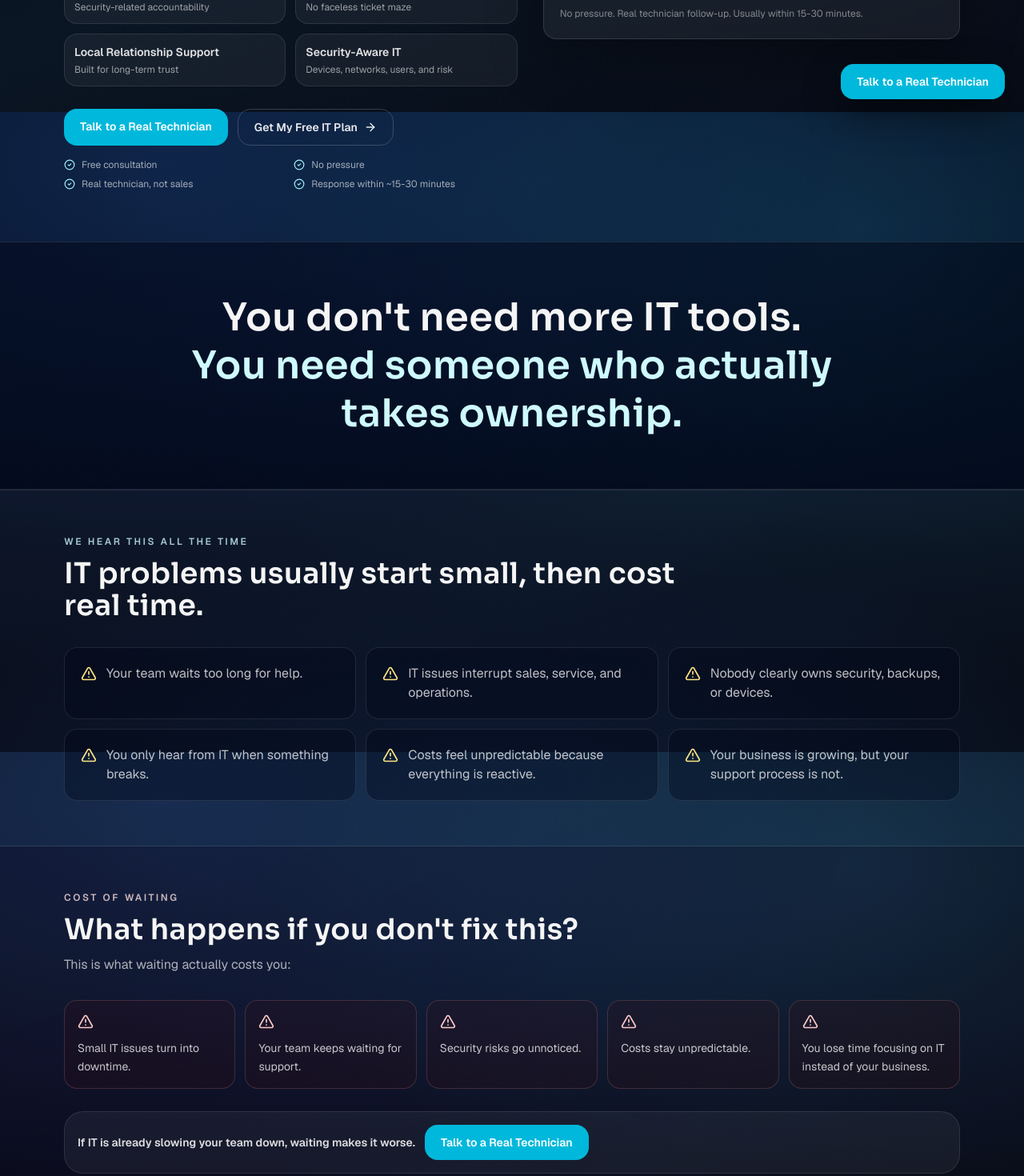
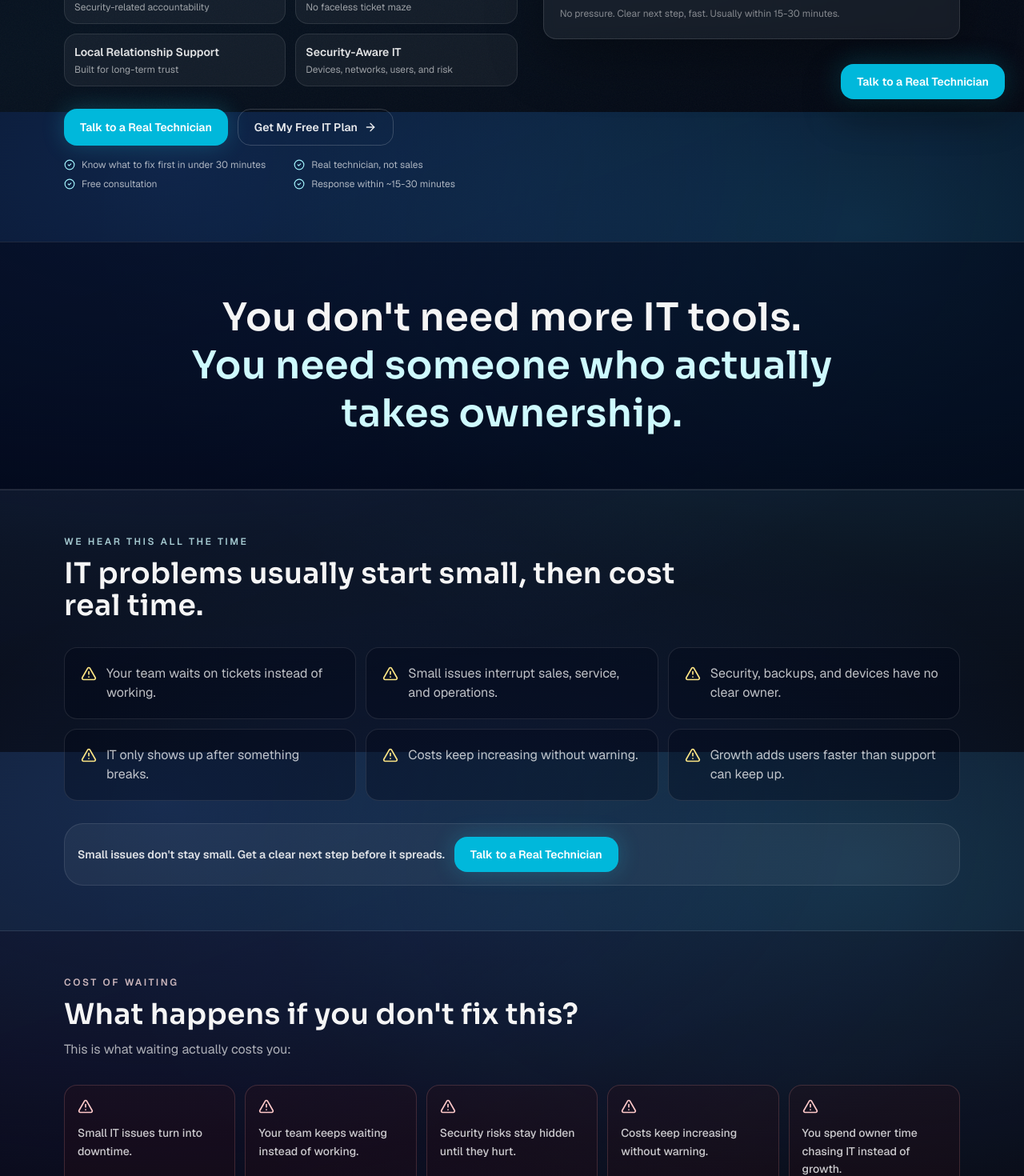
Before and after one commit to hport19/lsgt-site, a Next.js app: page /sales in a window 1280 px wide. Shown: the part 660-2130 px from the top of the page at 80% size. Built offline with nearby package versions, Linux system fonts and the light colour scheme.

Commit message:
Refine sales page conversion system

```diff
--- a/src/app/sales/page.tsx
+++ b/src/app/sales/page.tsx
@@ -32,12 +32,12 @@ export const metadata: Metadata = {
 };
 
 const painPoints = [
-  "Your team waits too long for help.",
-  "IT issues interrupt sales, service, and operations.",
-  "Nobody clearly owns security, backups, or devices.",
-  "You only hear from IT when something breaks.",
-  "Costs feel unpredictable because everything is reactive.",
-  "Your business is growing, but your support process is not.",
+  "Your team waits on tickets instead of working.",
+  "Small issues interrupt sales, service, and operations.",
+  "Security, backups, and devices have no clear owner.",
+  "IT only shows up after something breaks.",
+  "Costs keep increasing without warning.",
+  "Growth adds users faster than support can keep up.",
 ] as const;
 
 const trustBadges = [
@@ -58,10 +58,10 @@ const serviceBullets = [
 
 const consequences = [
   "Small IT issues turn into downtime.",
-  "Your team keeps waiting for support.",
-  "Security risks go unnoticed.",
-  "Costs stay unpredictable.",
-  "You lose time focusing on IT instead of your business.",
+  "Your team keeps waiting instead of working.",
+  "Security risks stay hidden until they hurt.",
+  "Costs keep increasing without warning.",
+  "You spend owner time chasing IT instead of growth.",
 ] as const;
 
 const proofCards = [
@@ -106,6 +106,12 @@ const faqs = [
     a: "It adds accountability when IT, cameras, access, and security-related work overlap.",
   },
 ] as const;
+
+const primaryCtaClass =
+  "inline-flex items-center justify-center rounded-2xl bg-cyan-500 px-5 py-3 text-sm font-semibold text-white shadow-[0_0_28px_rgba(34,211,238,0.24)] transition duration-300 hover:-translate-y-0.5 hover:bg-cyan-400 hover:shadow-[0_0_42px_rgba(34,211,238,0.34)]";
+
+const secondaryCtaClass =
+  "inline-flex items-center justify-center gap-2 rounded-2xl border border-white/18 px-5 py-3 text-sm font-semibold text-white/90 transition duration-300 hover:-translate-y-0.5 hover:bg-white/7";
 
 export default function SalesPage() {
   return (
@@ -157,16 +163,16 @@ export default function SalesPage() {
               </div>
 
               <div className="mt-7 flex flex-wrap gap-3">
-                <a href={SITE.phoneHref} data-analytics-id="sales-hero-phone" className="inline-flex rounded-2xl bg-cyan-500 px-5 py-3 text-sm font-semibold text-white hover:bg-cyan-400">
+                <a href={SITE.phoneHref} data-analytics-id="sales-hero-phone" className={primaryCtaClass}>
                   Talk to a Real Technician
                 </a>
-                <Link href="#quick-plan" data-analytics-id="sales-hero-free-plan" className="inline-flex items-center gap-2 rounded-2xl border border-white/18 px-5 py-3 text-sm font-semibold text-white/90 hover:bg-white/7">
+                <Link href="#quick-plan" data-analytics-id="sales-hero-free-plan" className={secondaryCtaClass}>
                   Get My Free IT Plan
                   <ArrowRight className="h-4 w-4" aria-hidden="true" />
                 </Link>
               </div>
-              <div className="mt-4 grid max-w-2xl gap-2 text-xs text-white/62 sm:grid-cols-2">
-                {["Free consultation", "No pressure", "Real technician, not sales", "Response within ~15-30 minutes"].map((item) => (
+              <div className="mt-4 grid max-w-2xl gap-2 text-xs text-white/66 sm:grid-cols-2">
+                {["Know what to fix first in under 30 minutes", "Real technician, not sales", "Free consultation", "Response within ~15-30 minutes"].map((item) => (
                   <div key={item} className="flex items-center gap-2">
                     <CheckCircle2 className="h-3.5 w-3.5 shrink-0 text-cyan-200" aria-hidden="true" />
                     <span>{item}</span>
@@ -179,9 +185,9 @@ export default function SalesPage() {
               formId="msp-hero-form"
               source="sales-hero"
               title="Get clarity on your IT in the next 15 minutes"
-              description="We will review your situation and tell you exactly what to fix first."
+              description="Tell us the basics. We will tell you what to fix first."
               submitLabel="Talk to a Real Technician"
-              microcopy="No pressure. Real technician follow-up. Usually within 15-30 minutes."
+              microcopy="No pressure. Clear next step, fast. Usually within 15-30 minutes."
               className="md:sticky md:top-28"
             />
           </section>
@@ -203,11 +209,17 @@ export default function SalesPage() {
               </div>
               <div className="mt-8 grid gap-3 md:grid-cols-2 lg:grid-cols-3">
                 {painPoints.map((point) => (
-                  <div key={point} className="flex gap-3 rounded-2xl border border-white/10 bg-slate-950/36 p-5 text-white/74">
+                  <div key={point} className="flex gap-3 rounded-2xl border border-white/10 bg-slate-950/36 p-5 text-white/74 transition duration-300 hover:-translate-y-0.5 hover:border-amber-200/22 hover:bg-white/[0.055]">
                     <AlertTriangle className="mt-0.5 h-5 w-5 shrink-0 text-amber-200" aria-hidden="true" />
                     <span>{point}</span>
                   </div>
                 ))}
+              </div>
+              <div className="mt-7 flex flex-wrap items-center gap-3 rounded-3xl border border-white/10 bg-white/5 p-4">
+                <p className="max-w-2xl text-sm font-semibold text-white/86">Small issues don&apos;t stay small. Get a clear next step before it spreads.</p>
+                <Link href="#quick-plan" data-analytics-id="sales-pain-cta" className={primaryCtaClass}>
+                  Talk to a Real Technician
+                </Link>
               </div>
             </div>
           </section>
@@ -221,7 +233,7 @@ export default function SalesPage() {
               </div>
               <div className="mt-8 grid gap-3 md:grid-cols-5">
                 {consequences.map((item) => (
-                  <div key={item} className="rounded-2xl border border-red-300/18 bg-red-950/18 p-4 text-sm leading-relaxed text-white/76">
+                  <div key={item} className="rounded-2xl border border-red-300/18 bg-red-950/18 p-4 text-sm font-medium leading-relaxed text-white/78 transition duration-300 hover:-translate-y-0.5 hover:border-red-200/28 hover:bg-red-950/25">
                     <AlertTriangle className="mb-3 h-5 w-5 text-red-200" aria-hidden="true" />
                     {item}
                   </div>
@@ -234,7 +246,7 @@ export default function SalesPage() {
                 <Link
                   href="#quick-plan"
                   data-analytics-id="sales-consequence-cta"
-                  className="inline-flex rounded-2xl bg-cyan-500 px-5 py-3 text-sm font-semibold text-white hover:bg-cyan-400"
+                  className={primaryCtaClass}
                 >
                   Talk to a Real Technician
                 </Link>
@@ -249,7 +261,7 @@ export default function SalesPage() {
                 This is fixable. And it doesn&apos;t require a full IT overhaul.
               </h2>
               <p className="mt-4 max-w-3xl leading-relaxed text-white/72">
-                Lone Star GlobalTech gives you a clear support path, fast help from real people, and practical next steps your team can actually use.
+                Clear next step. Fast follow-up. No full overhaul just to get started.
               </p>
             </div>
           </section>
@@ -269,7 +281,7 @@ export default function SalesPage() {
               </h2>
               <div className="mt-7 grid gap-3 sm:grid-cols-2">
                 {serviceBullets.map((item) => (
-                  <div key={item} className="flex items-center gap-3 rounded-2xl border border-white/10 bg-white/5 px-4 py-4 text-sm font-semibold text-white/80">
+                  <div key={item} className="flex items-center gap-3 rounded-2xl border border-white/10 bg-white/5 px-4 py-4 text-sm font-semibold text-white/80 transition duration-300 hover:-translate-y-0.5 hover:border-cyan-300/24 hover:bg-white/[0.07]">
                     <CheckCircle2 className="h-5 w-5 shrink-0 text-cyan-200" aria-hidden="true" />
                     {item}
                   </div>
@@ -316,16 +328,16 @@ export default function SalesPage() {
               <div>
                 <h2 className="text-3xl font-semibold tracking-[0.01em]">Want clarity before the next IT issue hits?</h2>
                 <p className="mt-3 leading-relaxed text-white/70">
-                  Send the basics. We will review your situation and tell you what to fix first.
+                  Know what to fix first in under 30 minutes.
                 </p>
               </div>
               <LeadForm
                 formId="msp-mid-form"
                 source="sales-mid"
                 title="Talk to a real technician about your IT setup"
-                description="We will review your situation and tell you exactly what to fix first."
+                description="Send the basics. We will tell you what to fix first."
                 submitLabel="Talk to a Real Technician"
-                microcopy="No pressure. Real technician follow-up. Usually within 15-30 minutes."
+                microcopy="No pressure. Clear next step, fast. Usually within 15-30 minutes."
                 showMessage
               />
             </div>
@@ -370,6 +382,9 @@ export default function SalesPage() {
           <section data-analytics-section="msp-final-form" className="mx-auto grid max-w-6xl gap-8 px-4 py-16 md:grid-cols-[0.9fr_1.1fr] md:items-start">
             <div>
               <p className="text-xs font-semibold uppercase tracking-[0.22em] text-cyan-100/78">Final step</p>
+              <div className="mb-5 rounded-2xl border border-amber-200/18 bg-amber-950/16 p-4 text-sm font-semibold text-amber-50/88">
+                At this point, you already know if this is happening to your team.
+              </div>
               <h2 className="mt-3 text-3xl font-semibold tracking-[0.01em] md:text-4xl">Let&apos;s fix this before it slows your business down even more.</h2>
               <p className="mt-4 leading-relaxed text-white/70">
                 You don&apos;t need a full overhaul. You just need the right next step.
@@ -382,9 +397,9 @@ export default function SalesPage() {
               formId="msp-final-form"
               source="sales-final"
               title="Talk to a Real Technician"
-              description="We will review your situation and tell you exactly what to fix first."
+              description="Send the basics. We will tell you what to fix first."
               submitLabel="Talk to a Real Technician"
-              microcopy="No pressure. Real technician follow-up. Usually within 15-30 minutes."
+              microcopy="No pressure. Clear next step, fast. Usually within 15-30 minutes."
               showMessage
             />
           </section>
@@ -393,7 +408,7 @@ export default function SalesPage() {
         <Link
           href="#quick-plan"
           data-analytics-id="sales-sticky-cta"
-          className="fixed bottom-4 left-4 right-4 z-40 inline-flex items-center justify-center rounded-2xl bg-cyan-500 px-5 py-3 text-sm font-semibold text-white shadow-[0_18px_48px_rgba(0,0,0,0.45)] hover:bg-cyan-400 md:left-auto md:right-6 md:w-auto"
+          className="fixed bottom-4 left-4 right-4 z-40 inline-flex items-center justify-center rounded-2xl bg-cyan-500 px-5 py-3 text-sm font-semibold text-white shadow-[0_18px_48px_rgba(0,0,0,0.45),0_0_34px_rgba(34,211,238,0.24)] transition duration-300 hover:-translate-y-0.5 hover:bg-cyan-400 md:left-auto md:right-6 md:w-auto"
         >
           Talk to a Real Technician
         </Link>
```
